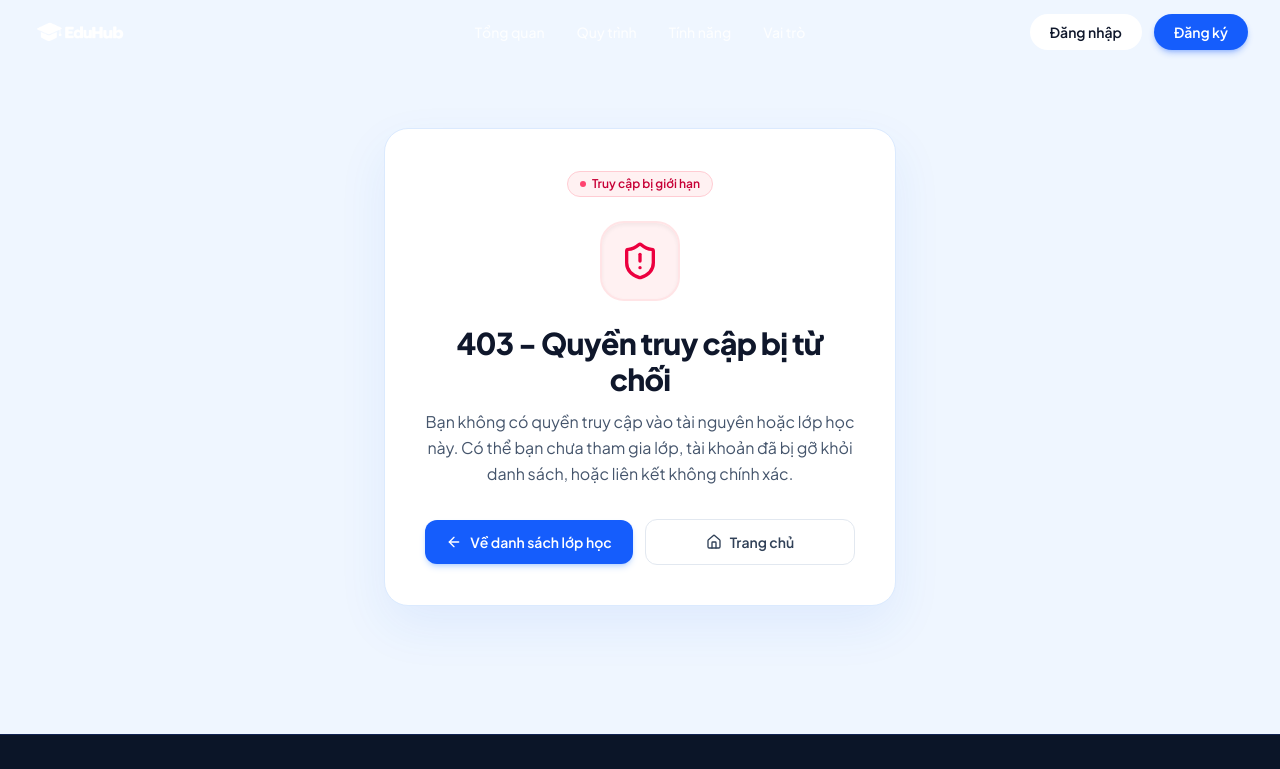
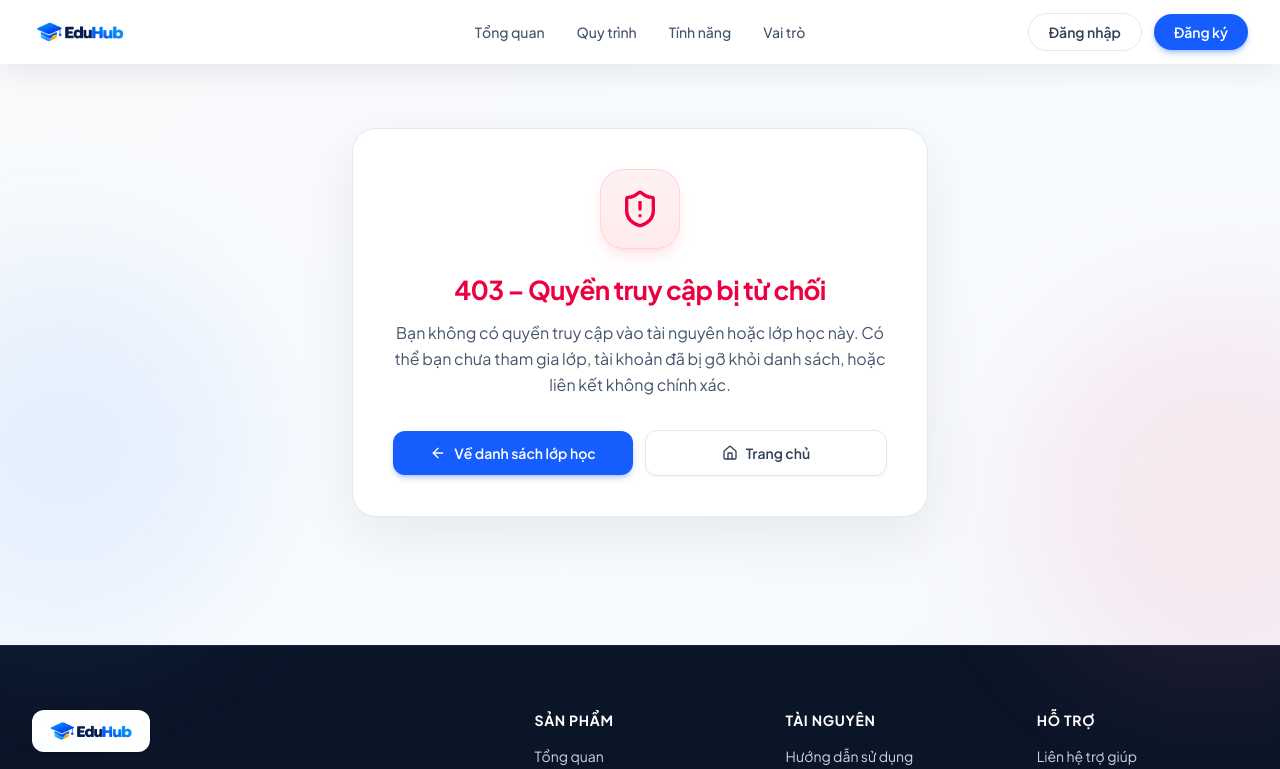
Before and after one commit to phanttuan/classroom-hub, a Next.js app in the folder frontend/: page /forbidden in a window 1280 px wide. Shown: the top 769 px of the page. Built offline with nearby package versions, Linux system fonts and the light colour scheme.

Commit message:
fix(ui): fix header visibility on forbidden page, remove red badge, color title red on single line, and polish card styling

```diff
--- a/frontend/app/components/common/AccessDenied.tsx
+++ b/frontend/app/components/common/AccessDenied.tsx
@@ -13,32 +13,26 @@ export interface AccessDeniedProps {
 }
 
 export default function AccessDenied({
-  title = '403 - Quyền truy cập bị từ chối',
+  title = '403 – Quyền truy cập bị từ chối',
   message = 'Bạn không có quyền truy cập vào tài nguyên hoặc lớp học này. Có thể bạn chưa tham gia lớp, tài khoản đã bị gỡ khỏi danh sách, hoặc liên kết không chính xác.',
   backHref = '/student',
   backLabel = 'Về danh sách lớp học',
   showHomeButton = true,
 }: AccessDeniedProps) {
   return (
-    <div className="w-full max-w-lg mx-auto bg-white rounded-3xl border border-blue-100 shadow-[0_20px_50px_rgba(37,99,235,0.08)] p-8 sm:p-10 text-center animate-in fade-in zoom-in-95 duration-300">
-      {/* Badge cảnh báo */}
-      <div className="inline-flex items-center gap-1.5 px-3 py-1 rounded-full text-xs font-semibold bg-rose-50 border border-rose-200 text-rose-700 mb-6">
-        <span className="w-1.5 h-1.5 rounded-full bg-rose-500 animate-pulse" />
-        Truy cập bị giới hạn
-      </div>
-
-      {/* Biểu tượng khiên cảnh báo */}
-      <div className="w-20 h-20 bg-rose-50 border-2 border-rose-100 rounded-3xl flex items-center justify-center mx-auto mb-6 text-rose-600 shadow-inner">
+    <div className="w-full max-w-xl mx-auto bg-white rounded-3xl border border-slate-200/90 shadow-[0_20px_60px_rgba(15,23,42,0.08)] p-7 sm:p-10 text-center animate-in fade-in zoom-in-95 duration-300">
+      {/* Biểu tượng khiên cảnh báo đỏ cao cấp */}
+      <div className="w-20 h-20 bg-gradient-to-b from-rose-50 to-rose-100/70 border border-rose-200/80 rounded-3xl flex items-center justify-center mx-auto mb-6 text-rose-600 shadow-lg shadow-rose-500/10">
         <ShieldAlert className="w-10 h-10" />
       </div>
 
-      {/* Tiêu đề lỗi */}
-      <h1 className="text-2xl sm:text-3xl font-extrabold text-slate-900 tracking-tight mb-3">
+      {/* Tiêu đề lỗi màu đỏ trên 1 dòng duy nhất */}
+      <h1 className="text-xl sm:text-2xl lg:text-[26px] font-bold text-rose-600 tracking-tight mb-3 whitespace-nowrap">
         {title}
       </h1>
 
       {/* Mô tả chi tiết */}
-      <p className="text-sm sm:text-base text-slate-600 mb-8 leading-relaxed max-w-md mx-auto">
+      <p className="text-xs sm:text-sm md:text-base text-slate-600 mb-8 leading-relaxed max-w-lg mx-auto [text-wrap:pretty]">
         {message}
       </p>
 
@@ -46,19 +40,19 @@ export default function AccessDenied({
       <div className="flex flex-col sm:flex-row items-center justify-center gap-3">
         <Link
           href={backHref}
-          className="w-full sm:flex-1 inline-flex items-center justify-center gap-2 px-5 py-3 rounded-xl text-sm font-semibold bg-blue-600 hover:bg-blue-700 text-white transition-all shadow-md shadow-blue-500/25 focus:outline-none focus:ring-2 focus:ring-blue-500 focus:ring-offset-2"
+          className="w-full sm:flex-1 inline-flex items-center justify-center gap-2 px-6 py-3 rounded-xl text-sm font-semibold bg-blue-600 hover:bg-blue-700 text-white transition-all shadow-md shadow-blue-600/25 hover:shadow-lg hover:shadow-blue-600/30 cursor-pointer active:scale-[0.98]"
         >
-          <ArrowLeft className="w-4 h-4" />
-          {backLabel}
+          <ArrowLeft className="w-4 h-4 shrink-0" />
+          <span>{backLabel}</span>
         </Link>
 
         {showHomeButton && (
           <Link
             href="/"
-            className="w-full sm:flex-1 inline-flex items-center justify-center gap-2 px-5 py-3 rounded-xl text-sm font-semibold border border-slate-200 bg-white hover:bg-slate-50 text-slate-700 transition-all focus:outline-none focus:ring-2 focus:ring-slate-300"
+            className="w-full sm:flex-1 inline-flex items-center justify-center gap-2 px-6 py-3 rounded-xl text-sm font-semibold border border-slate-200 bg-white hover:bg-slate-50 hover:border-slate-300 text-slate-700 transition-all shadow-xs cursor-pointer active:scale-[0.98]"
           >
-            <Home className="w-4 h-4" />
-            Trang chủ
+            <Home className="w-4 h-4 shrink-0" />
+            <span>Trang chủ</span>
           </Link>
         )}
       </div>
--- a/frontend/app/forbidden/page.tsx
+++ b/frontend/app/forbidden/page.tsx
@@ -5,10 +5,15 @@ import AccessDenied from '../components/common/AccessDenied';
 
 export default function ForbiddenPage() {
   return (
-    <div className="min-h-screen flex flex-col bg-[#EFF6FF] text-slate-900 selection:bg-blue-600 selection:text-white">
-      <Navbar />
+    <div className="min-h-screen flex flex-col bg-gradient-to-br from-slate-50 via-blue-50/40 to-slate-100 text-slate-900 selection:bg-blue-600 selection:text-white relative overflow-hidden">
+      {/* Hiệu ứng ánh sáng ambient nhẹ ở nền */}
+      <div className="absolute top-1/4 -left-32 w-96 h-96 bg-blue-400/10 rounded-full blur-3xl pointer-events-none" />
+      <div className="absolute bottom-1/3 -right-32 w-96 h-96 bg-rose-400/10 rounded-full blur-3xl pointer-events-none" />
 
-      <main className="flex-1 flex items-center justify-center px-4 py-24 sm:py-32">
+      {/* Header cố định nền trắng chuẩn nhận diện thương hiệu */}
+      <Navbar forceSolid={true} />
+
+      <main className="flex-1 flex items-center justify-center px-4 py-24 sm:py-32 relative z-10">
         <AccessDenied />
       </main>
 
```
